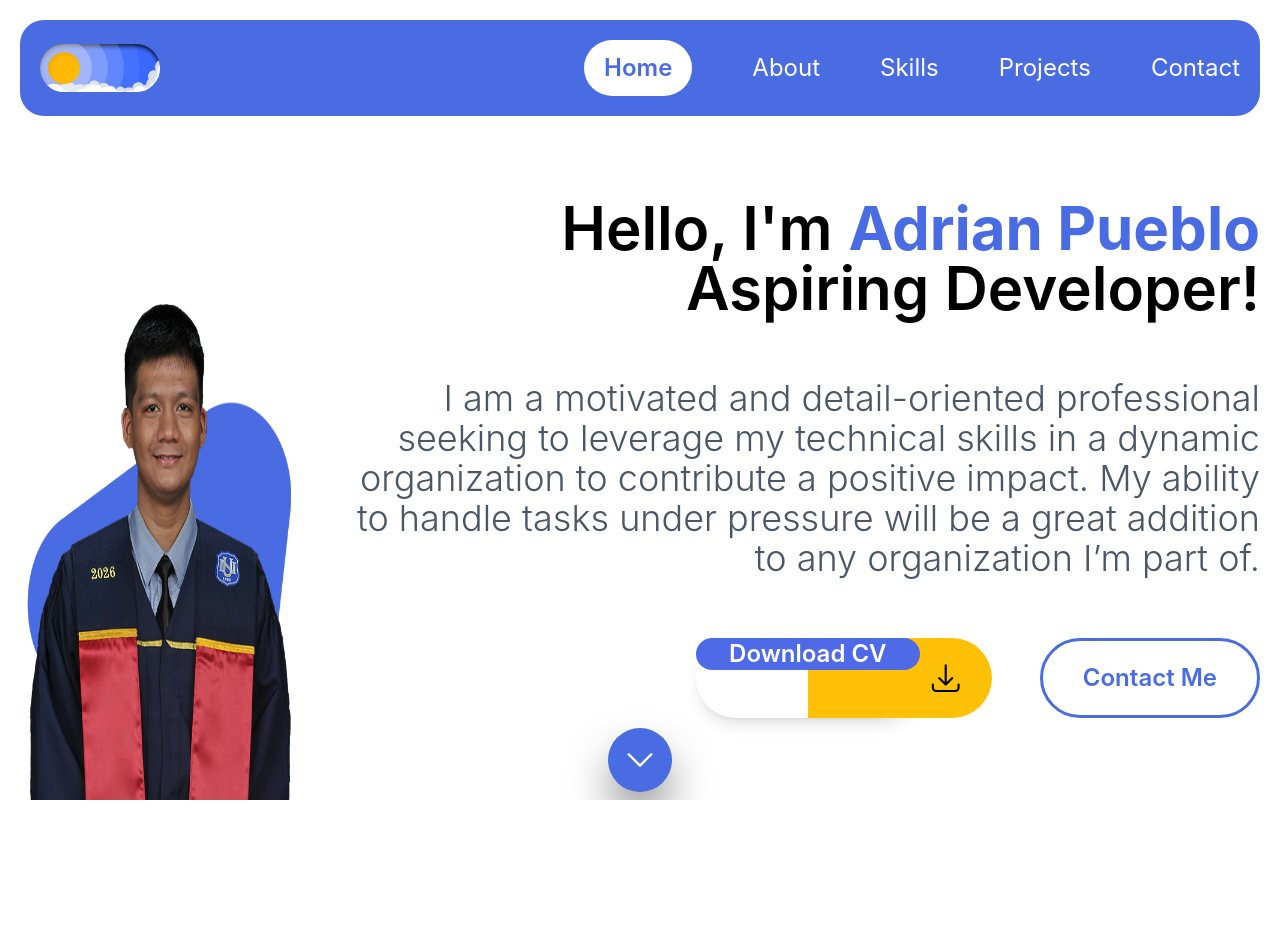
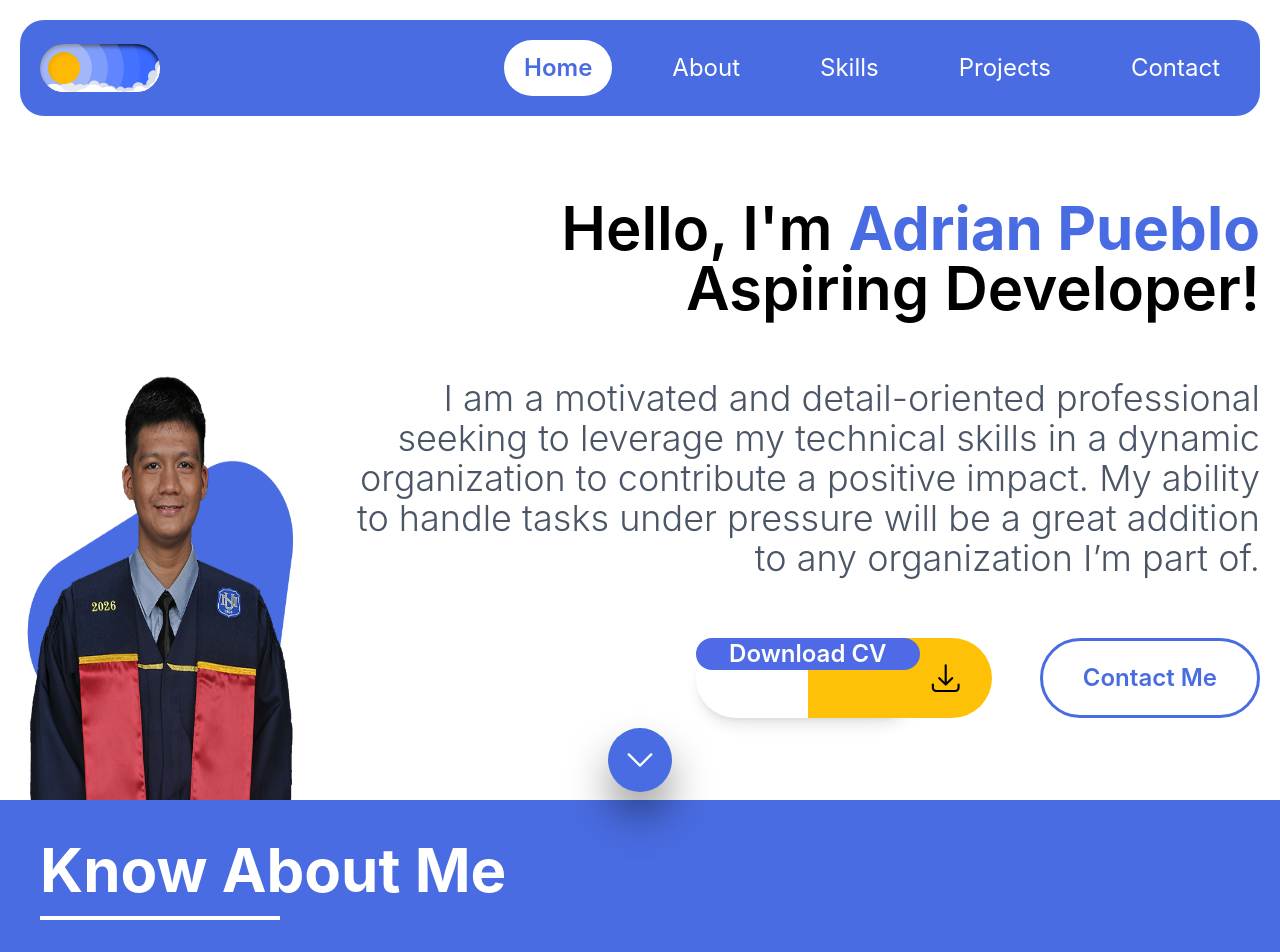
Before and after one commit to CyberCoderA/Personal-Website, a React (Vite) app in the folder frontend/: page / in a window 1280 px wide. Shown: the top 952 px of the page. Before the commit the page ends 800 px from the top, so only its background shows below. Built offline with nearby package versions, Linux system fonts and the light colour scheme.

Commit message:
`Refactor UI components: DownloadCVButton, ThemeToggle, and Home page`

```diff
--- a/frontend/src/components/DownloadCVButton.jsx
+++ b/frontend/src/components/DownloadCVButton.jsx
@@ -11,15 +11,16 @@ export default function DownloadCVButton() {
         hover:scale-105
         relative
         hover:cursor-pointer
-        h-15
+        h-12
+        md:h-15
         lg:h-20
       "
     >
-      <span className="bg-[#4E6AE6] w-36 flex items-center justify-center text-white text-lg font-semibold relative z-1 rounded-full lg:w-56 lg:text-2xl">
+      <span className="bg-[#4E6AE6] w-28 md:w-36 flex items-center justify-center text-white text-sm md:text-lg font-semibold relative z-1 rounded-full lg:w-56 lg:text-2xl">
         Download CV
       </span>
 
-      <span className="bg-[#FFC107] w-29 flex pr-2 items-center justify-end absolute left-1/2 inset-0 rounded-tr-full rounded-br-full lg:w-46">
+      <span className="bg-[#FFC107] w-23 md:w-29 flex pr-2 items-center justify-end absolute left-1/2 inset-0 rounded-tr-full rounded-br-full lg:w-46">
         <ArrowDownTrayIcon className="h-3/8 w-3/8 text-black lg:h-3/7 lg:w-3/7" />
       </span>
     </button>
--- a/frontend/src/components/ThemeToggle.jsx
+++ b/frontend/src/components/ThemeToggle.jsx
@@ -3,22 +3,22 @@ import PrimaryClouds from '../assets/primary_clouds.svg';
 
 export default function ThemeToggle() {
   return (
-    <button className="bg-[#3B69FF] h-12 w-30 flex items-center overflow-hidden inset-shadow-sm rounded-full relative inset-shadow-gray-950 group hover:cursor-pointer">
+    <button className="bg-[#3B69FF] h-8 md:h-12 w-22 md:w-30 flex items-center overflow-hidden inset-shadow-sm rounded-2xl md:rounded-full relative inset-shadow-gray-950 group hover:cursor-pointer">
 
         {/* Sun */}
-        <div className="bg-accent h-8 w-8 rounded-full shadow-[inset_2px_2px_2px_1px_rgba(0,0,0,0.06)] absolute left-2 z-10 transition-transform duration-300 ease-in-out group-hover:translate-x-8"></div>
+        <div className="bg-accent h-6 w-6 md:h-8 md:w-8 rounded-full shadow-[inset_2px_2px_2px_1px_rgba(0,0,0,0.06)] absolute left-2 z-10 transition-transform duration-300 ease-in-out group-hover:translate-x-8"></div>
 
         {/* Ray 1 */}
-        <div className="bg-gray-100 opacity-30 h-14 w-14 rounded-full absolute -left-1 z-9 transition-transform duration-300 ease-in-out group-hover:translate-x-8"></div>
+        <div className="bg-gray-100 opacity-30 h-12 w-12 md:h-14 md:w-14 rounded-full absolute -left-1 z-9 transition-transform duration-300 ease-in-out group-hover:translate-x-8"></div>
 
         {/* Ray 2 */}
-        <div className="bg-gray-100 opacity-20 h-18 w-18 rounded-full absolute -left-1 z-6 transition-transform duration-300 ease-in-out group-hover:translate-x-6"></div>
+        <div className="bg-gray-100 opacity-20 h-14 w-14 md:h-18 md:w-18 rounded-full absolute -left-1 z-6 transition-transform duration-300 ease-in-out group-hover:translate-x-6"></div>
 
         {/* Ray 3 */}
-        <div className="bg-gray-100 opacity-15 h-22 w-22 rounded-full absolute -left-1 z-5 transition-transform duration-300 ease-in-out group-hover:translate-x-4"></div>
+        <div className="bg-gray-100 opacity-15 h-16 w-16 md:h-22 md:w-22 rounded-full absolute -left-1 z-5 transition-transform duration-300 ease-in-out group-hover:translate-x-4"></div>
 
         {/* Ray 4 */}
-        <div className="bg-gray-100 opacity-5 h-26 w-26 rounded-full absolute -left-1 z-4 transition-transform duration-300 ease-in-out group-hover:translate-x-2"></div>
+        <div className="bg-gray-100 opacity-5 h-18 w-18 md:h-26 md:w-26 rounded-full absolute -left-1 z-4 transition-transform duration-300 ease-in-out group-hover:translate-x-2"></div>
 
         {/* Accent Clouds */}
         <img src={AccentClouds} alt="accent_clouds" className="absolute -bottom-1 -right-2 z-7"/>
--- a/frontend/src/pages/Home.jsx
+++ b/frontend/src/pages/Home.jsx
@@ -4,11 +4,16 @@ import ThemeToggle from "../components/ThemeToggle";
 import Portrait from "../assets/portrait.png"
 
 export default function Home() {
+    const scrollToId = (id) => {
+        const el = document.getElementById(id);
+        if (el) el.scrollIntoView({ behavior: "smooth" });
+    }
+
     return (
         <div className="h-screen w-full">
             {/* Home */}
-            <section className="h-screen w-full pt-5 px-5 flex flex-col gap-15 items-center md:justify-between md:gap-0">
-                <nav className="bg-primary w-full h-20 p-5 rounded-3xl flex justify-between items-center lg:h-25">
+            <section className="h-screen w-full pt-5 px-5 flex flex-col gap-8 items-center md:justify-between md:gap-0" id="home">
+                <nav className="bg-primary w-full h-15 md:h-20 p-5 rounded-3xl flex justify-between items-center lg:h-25">
                     <div>
                         <ThemeToggle />
                     </div>
@@ -16,19 +21,23 @@ export default function Home() {
                     {/* Nav Links */}
                     <div>
                         <Bars3Icon className="size-12 text-white hover:cursor-pointer md:hidden" />
-                        <div className="h-full w-full hidden md:flex md:flex-row md:gap-10 md:items-center lg:gap-15">
-                            <h1 className="text-2xl text-primary font-semibold py-3 px-5 rounded-full bg-white hover:cursor-pointer">Home</h1>
-                            <h1 className="text-2xl text-white hover:cursor-pointer">About</h1>
-                            <h1 className="text-2xl text-white hover:cursor-pointer">Skills</h1>
-                            <h1 className="text-2xl text-white hover:cursor-pointer">Projects</h1>
-                            <h1 className="text-2xl text-white hover:cursor-pointer">Contact</h1>
-                        </div>
+                        <ul className="h-full w-full hidden md:flex md:flex-row md:gap-10 md:items-center lg:gap-10">
+                            <li><button className="text-2xl text-primary font-semibold py-3 px-5 rounded-full bg-white hover:cursor-pointer">Home</button></li>
+
+                            <li><button className="text-2xl py-3 px-5 rounded-full text-white hover:bg-white hover:text-primary hover:cursor-pointer hover:font-semibold" onClick={() => scrollToId("#about")}>About</button></li>
+
+                            <li><button className="text-2xl py-3 px-5 rounded-full text-white  hover:bg-white hover:text-primary hover:cursor-pointer hover:font-semibold" onClick={() => scrollToId("#skills")}>Skills</button></li>
+
+                            <li><button className="text-2xl py-3 px-5 rounded-full text-white  hover:bg-white hover:text-primary hover:cursor-pointer hover:font-semibold">Projects</button></li>
+
+                            <li><button className="text-2xl py-3 px-5 rounded-full text-white  hover:bg-white hover:text-primary hover:cursor-pointer hover:font-semibold">Contact</button></li>
+                        </ul>
                     </div>
 
                 </nav>
 
-                <div className="h-full w-full flex flex-col gap-10 md:flex-row-reverse">
-                    <div className="h-full flex flex-col gap-8 lg: lg:gap-15 md:justify-center">
+                <div className="h-full w-full flex flex-col gap-8 md:flex-row-reverse">
+                    <div className="h-full flex flex-col gap-6 lg: lg:gap-15 md:justify-center">
                         <div className="flex flex-col items-center md:items-end">
                             <div className="flex gap-1 md:gap-2 lg:gap-4">
                                 <h1 className="text-2xl font-semibold md:text-4xl lg:text-6xl">Hello, I'm</h1>
@@ -37,17 +46,18 @@ export default function Home() {
                             <h1 className="text-2xl font-semibold md:text-4xl lg:text-6xl">Aspiring Developer!</h1>
                         </div>
 
-                        <p className="text-md text-gray-600 font-light text-center md:text-end md:text-xl lg:text-4xl">I am a motivated and detail-oriented professional seeking to leverage my technical skills in a dynamic organization to contribute a positive impact. My ability to handle tasks under pressure will be a great addition to any organization I’m part of.</p>
+                        <p className="text-sm text-gray-600 font-light text-center md:text-end md:text-xl lg:text-4xl">I am a motivated and detail-oriented professional seeking to leverage my technical skills in a dynamic organization to contribute a positive impact. My ability to handle tasks under pressure will be a great addition to any organization I’m part of.</p>
 
                         <div className="w-full flex justify-center gap-15 lg:gap-30 md:justify-end">
                             <DownloadCVButton />
 
-                            <button className="border-3 px-5 text-lg font-semibold border-primary text-primary rounded-full transition-transform ease-in-out hover:scale-105 hover:cursor-pointer hover:bg-primary hover:text-white lg:text-2xl lg:px-10">Contact Me</button>
+                            <button className="border-3 px-5 text-sm font-semibold border-primary text-primary rounded-full transition-transform ease-in-out hover:scale-105 hover:cursor-pointer hover:bg-primary hover:text-white lg:text-2xl lg:px-10">Contact Me</button>
                         </div>
                     </div>
 
-                    <div className="w-full flex justify-center md:justify-start items-end">
-                        <img src={Portrait} alt="portrait" className="h-[90%] md:h-130 lg:h-8/11" />
+                    {/* Portrait */}
+                    <div className="h-full w-full flex justify-center md:justify-start md:items-end">
+                        <img src={Portrait} alt="portrait" className="h-[70%] md:h-[60%] lg:h-[62%]" />
                     </div>
                 </div>
 
@@ -56,7 +66,23 @@ export default function Home() {
                 </button>
             </section>
 
+            {/* About Me */}
+            <section className="h-screen w-full p-10 flex bg-primary" id="#about">
+                <div className="h-screen w-full md:w-1/2">
+                    <div className="w-full flex flex-col justify-start items-start">
+                        <h1 className="text-2xl lg:text-6xl text-white font-bold mb-4">Know About Me</h1>
+                        <span className="h-1 bg-white w-[40%]"></span>
+                    </div>
+                </div>
 
+                <div>
+
+                </div>
+            </section>
+
+            <section className="h-screen w-full">
+
+            </section>
         </div>
     )
 }
```
